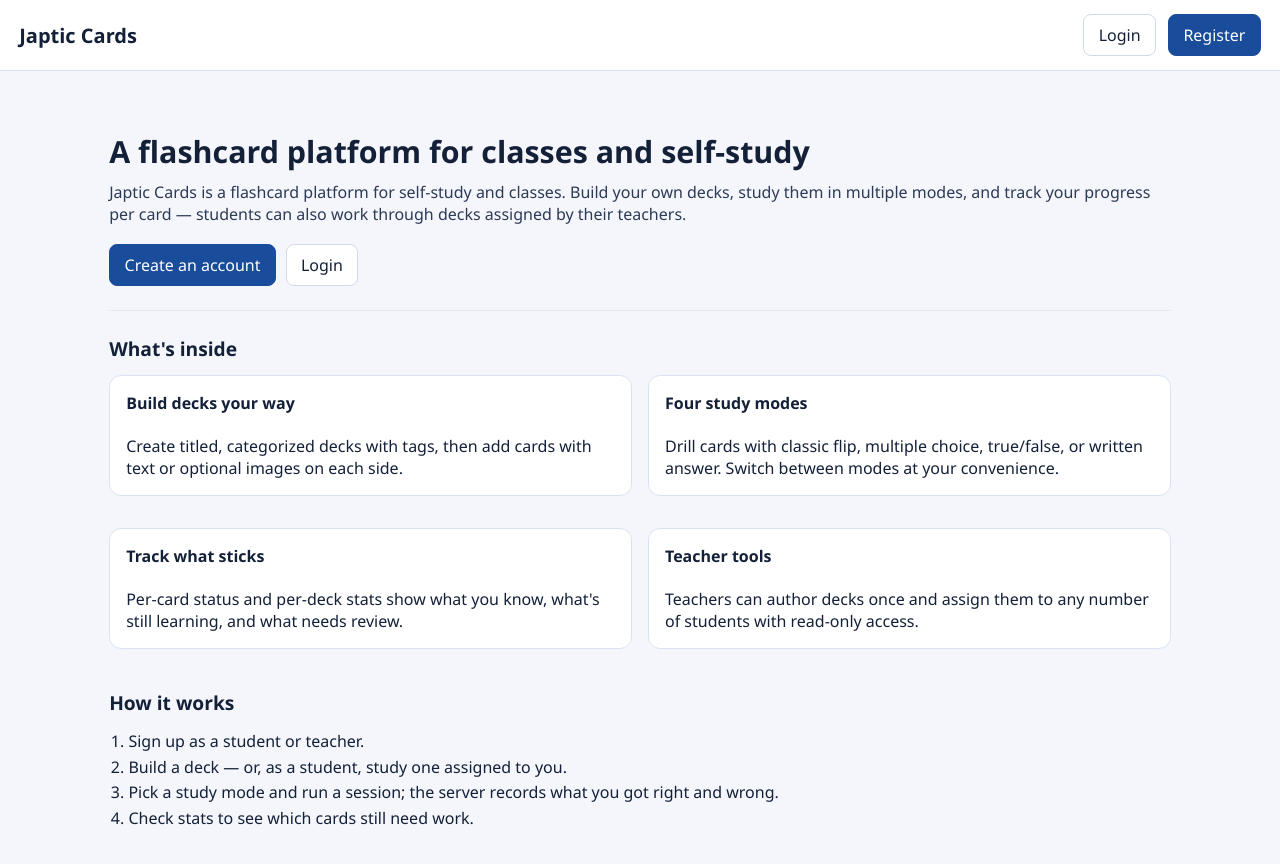
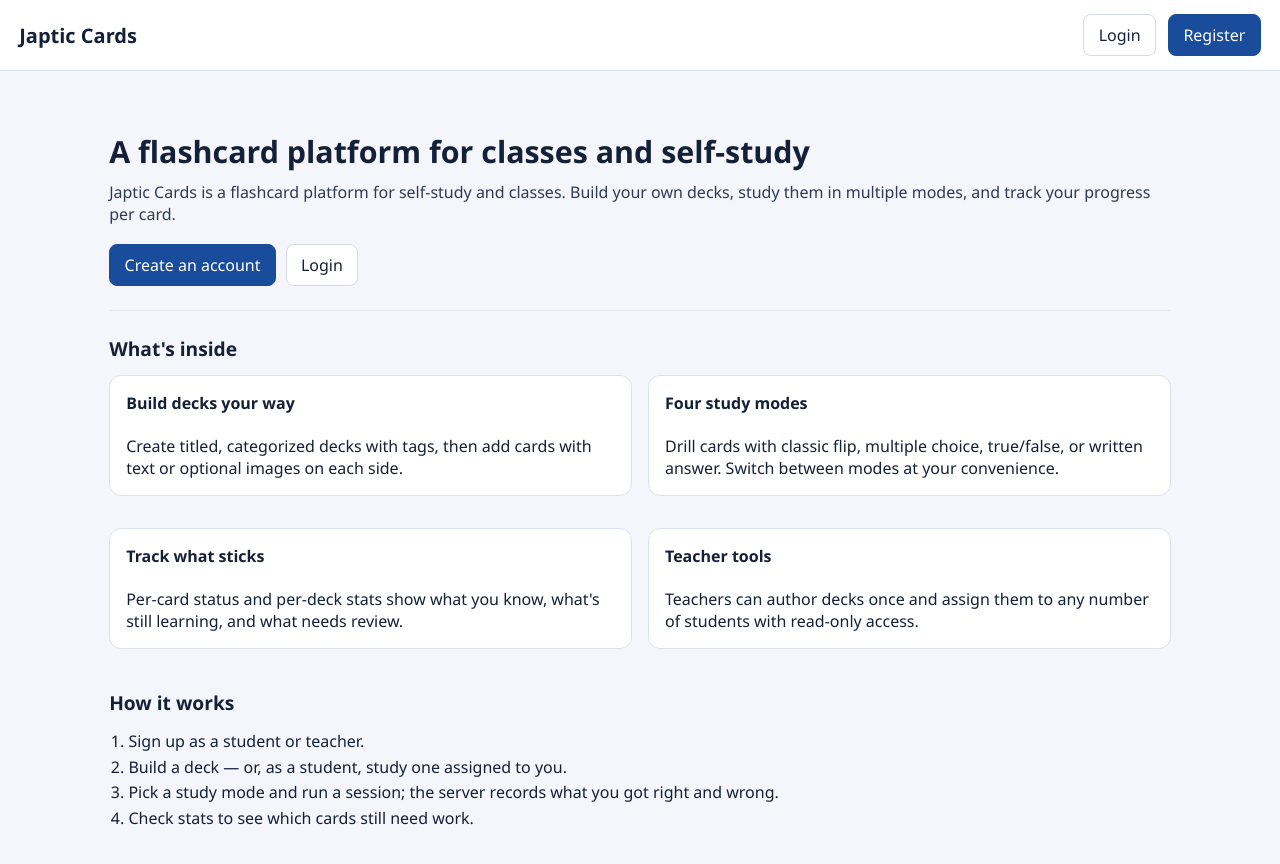
Before and after one commit to byterand/JapticCards, a React (Vite) app in the folder client/: page / in a window 1280 px wide. Shown: the top 864 px of the page. Built offline with nearby package versions, Linux system fonts and the light colour scheme; no server answers.

Commit message:
feat: Use module.css files instead of a single index.css

```diff
--- a/client/src/pages/LandingPage.jsx
+++ b/client/src/pages/LandingPage.jsx
@@ -31,7 +31,7 @@ export default function LandingPage() {
       <section className={styles.hero}>
         <h2 className={styles.heroTitle}>A flashcard platform for classes and self-study</h2>
         <p className={styles.heroSub}>
-          Japtic Cards is a flashcard platform for self-study and classes. Build your own decks, study them in multiple modes, and track your progress per card &mdash; students can also work through decks assigned by their teachers.
+          Japtic Cards is a flashcard platform for self-study and classes. Build your own decks, study them in multiple modes, and track your progress per card.
         </p>
         <div className={styles.heroActions}>
           {loading ? null : user ? (
```
